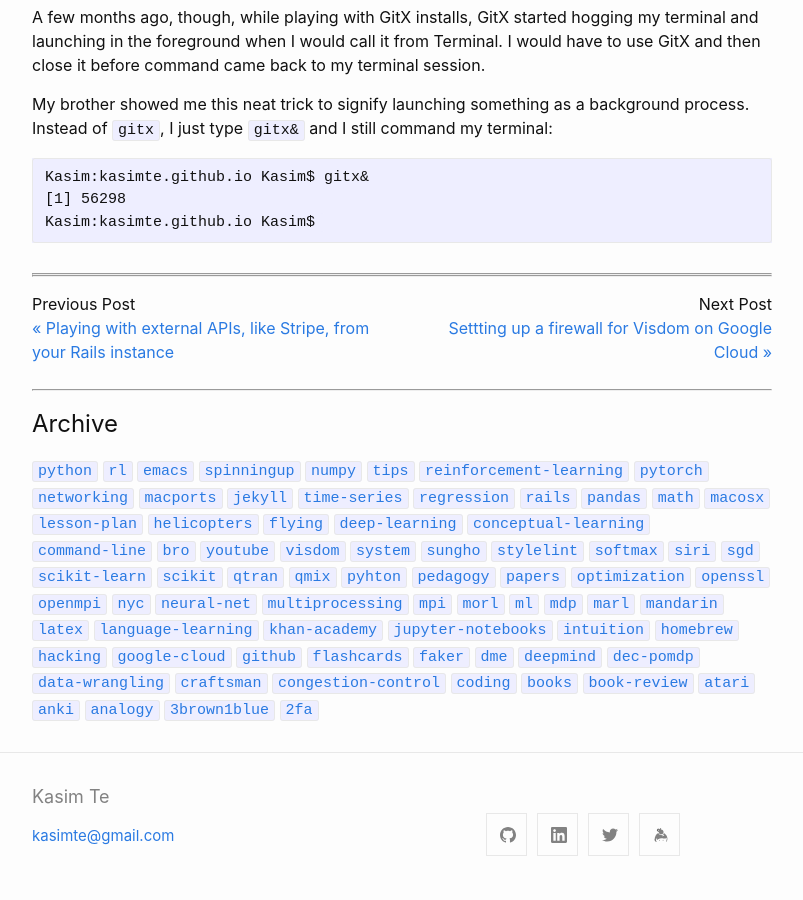
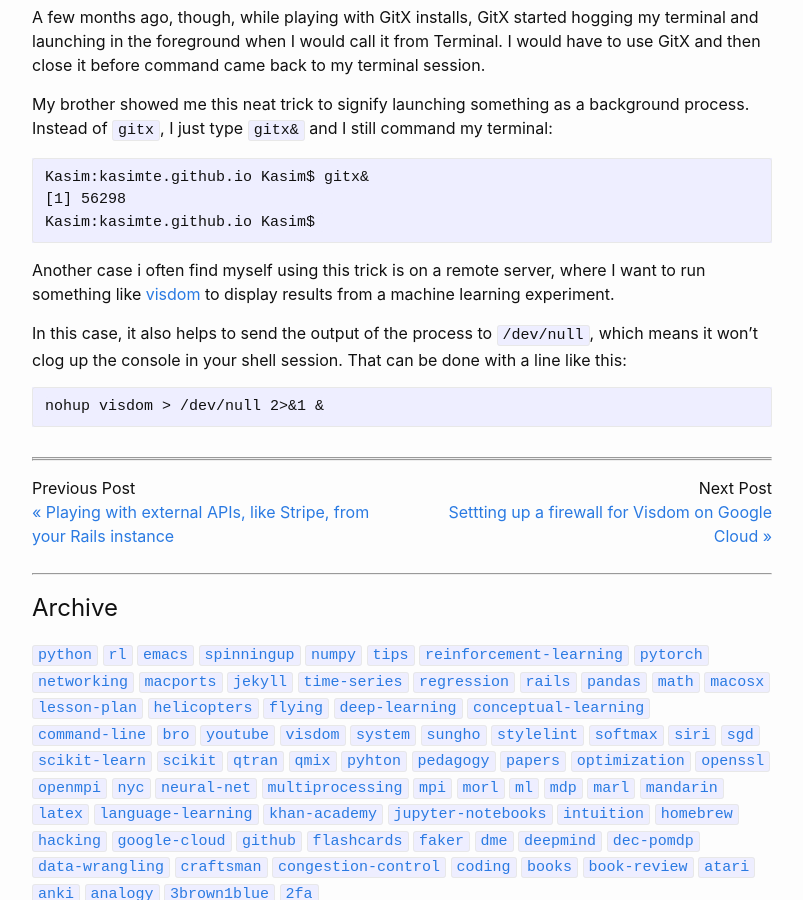
Before and after one commit to kasimte/kasimte.github.io, a Jekyll site: the page built from _posts/2020-03-26-run-a-program-as-a-background-process-from-the-command-line-on-os-x.md, in a window 1280 px wide and 900 px high, scrolled down 397 px. Shown: the whole window, without its empty margins (238-1041 px from the left). Built offline with Jekyll 4.4.1, drawn with Linux system fonts in a browser that asks for light colours; nearby versions of some CDN libraries; comment, search, counter and statistics services are not loaded.

Commit message:
Update post.

````diff
--- a/_posts/2020-03-26-run-a-program-as-a-background-process-from-the-command-line-on-os-x.md
+++ b/_posts/2020-03-26-run-a-program-as-a-background-process-from-the-command-line-on-os-x.md
@@ -25,3 +25,15 @@ Kasim:kasimte.github.io Kasim$ gitx&
 [1] 56298
 Kasim:kasimte.github.io Kasim$
 ```
+
+Another case i often find myself using this trick is on a remote
+server, where I want to run something like [visdom](https://github.com/facebookresearch/visdom/) to display
+results from a machine learning experiment.
+
+In this case, it also helps to send the output of the process to
+`/dev/null`, which means it won't clog up the console in your shell
+session. That can be done with a line like this:
+
+```
+nohup visdom > /dev/null 2>&1 &
+```
````
